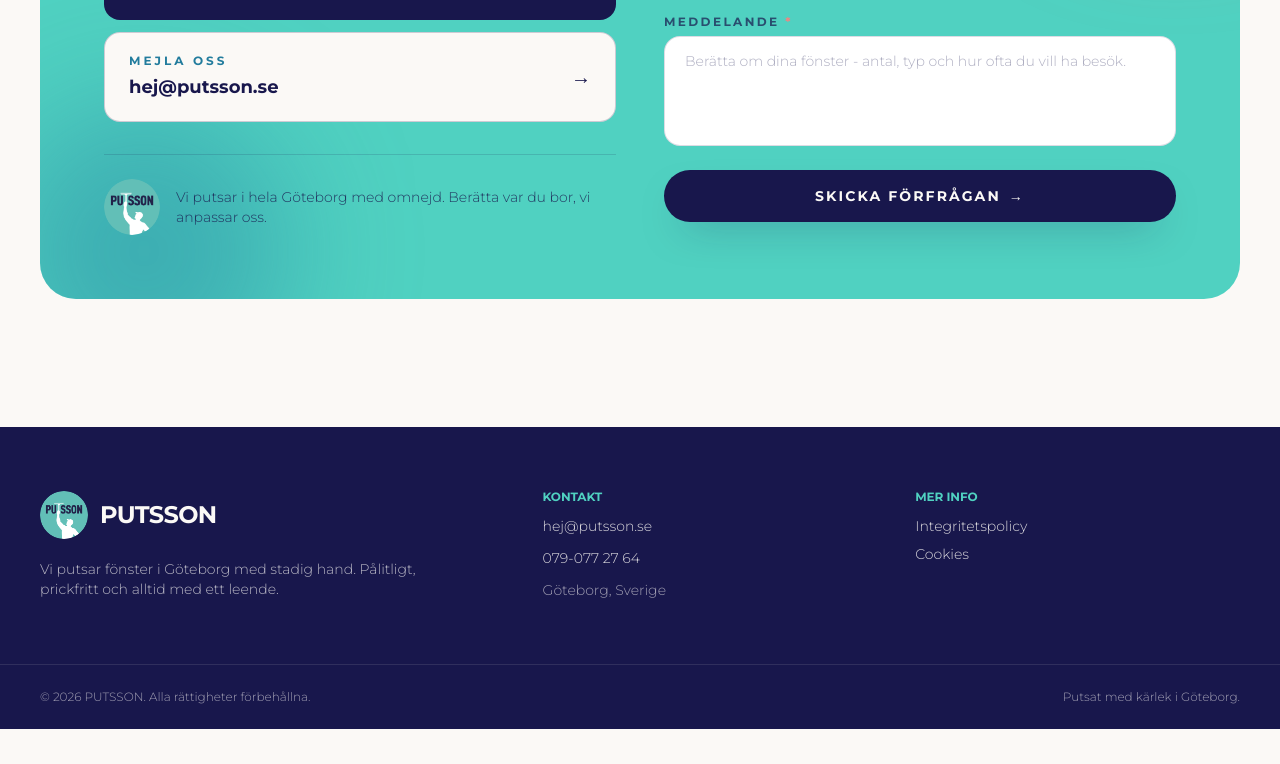
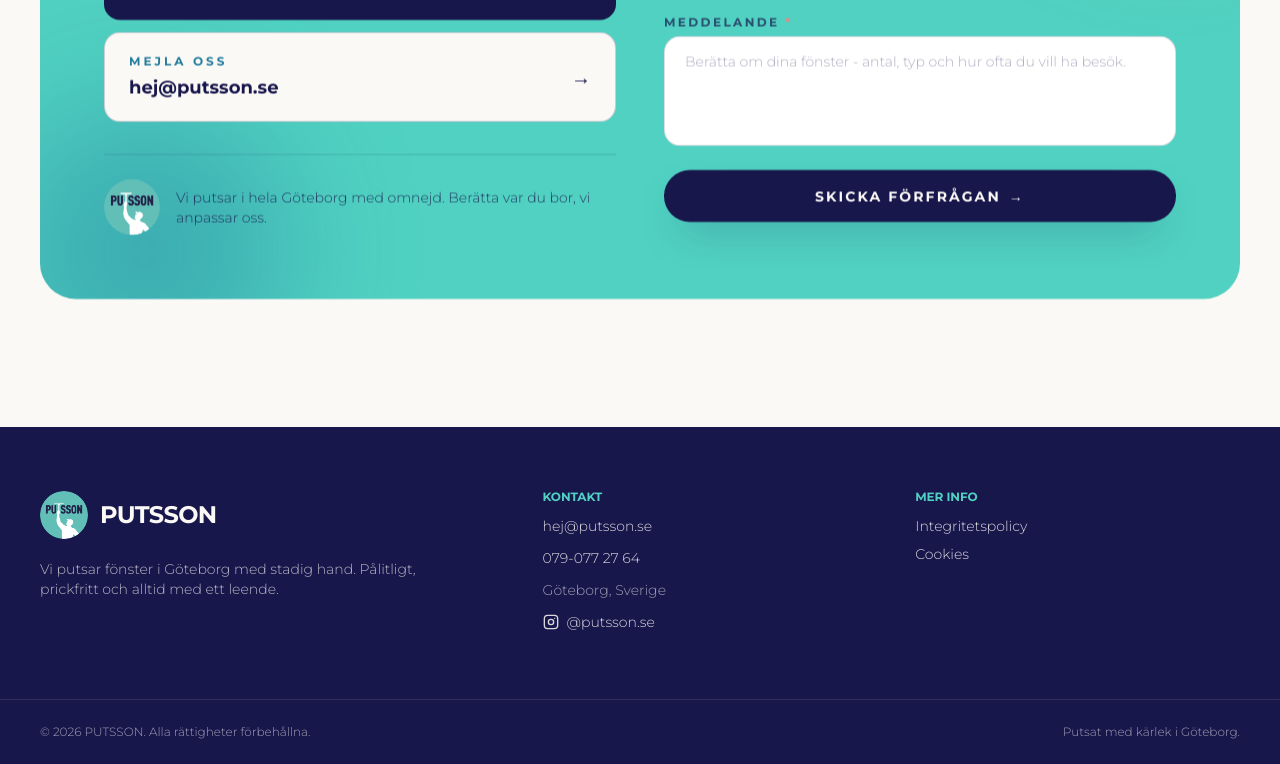
Before and after one commit to isanemka/putsson, a Next.js app: page / in a window 1280 px wide. Shown: the part 4927-5691 px from the top of the page. Before the commit the page ends 5656 px from the top, so only its background shows below. Built offline with nearby package versions, Linux system fonts and the light colour scheme; no server answers.

Commit message:
feat: add Instagram link to footer

```diff
--- a/components/Footer.tsx
+++ b/components/Footer.tsx
@@ -52,6 +52,38 @@
             </a>
           </p>
           <p className="text-cream/60">{siteCity}, Sverige</p>
+          <p>
+            <a
+              href="https://www.instagram.com/putsson.se"
+              target="_blank"
+              rel="noopener noreferrer"
+              className="inline-flex items-center gap-2 text-cream/85 transition hover:text-mint"
+            >
+              <svg
+                xmlns="http://www.w3.org/2000/svg"
+                width="16"
+                height="16"
+                viewBox="0 0 24 24"
+                fill="none"
+                stroke="currentColor"
+                strokeWidth="2"
+                strokeLinecap="round"
+                strokeLinejoin="round"
+                aria-hidden="true"
+              >
+                <rect x="2" y="2" width="20" height="20" rx="5" ry="5" />
+                <circle cx="12" cy="12" r="4" />
+                <circle
+                  cx="17.5"
+                  cy="6.5"
+                  r="1"
+                  fill="currentColor"
+                  stroke="none"
+                />
+              </svg>
+              @putsson.se
+            </a>
+          </p>
         </div>
 
         <div className="space-y-3 text-sm">
```
